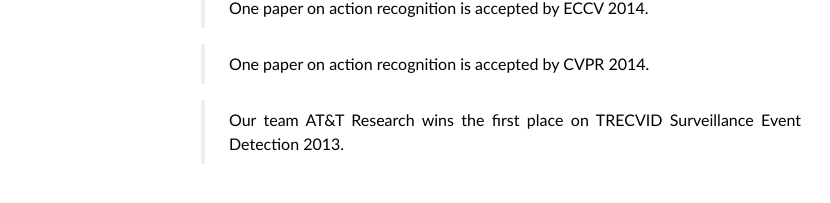
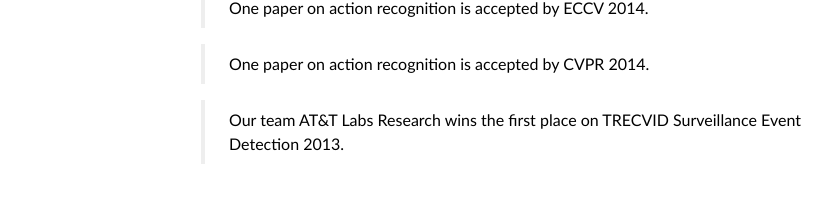
Before and after one commit to xiaodongyang/xiaodongyang.github.io, a Jekyll site: the page built from news.md, in a window 1280 px wide. Shown: the part 273-476 px from the top of the page, without its empty margins (139-969 px from the left). Built offline with Jekyll 4.4.1, drawn with Linux system fonts in a browser that asks for light colours; some web fonts are replaced.

Commit message:
Update news.md

```diff
--- a/news.md
+++ b/news.md
@@ -14,4 +14,4 @@
 
 > One paper on action recognition is accepted by CVPR 2014.
 
-> Our team AT&T Research wins the first place on TRECVID Surveillance Event Detection 2013.
+> Our team AT&T Labs Research wins the first place on TRECVID Surveillance Event Detection 2013.
```
